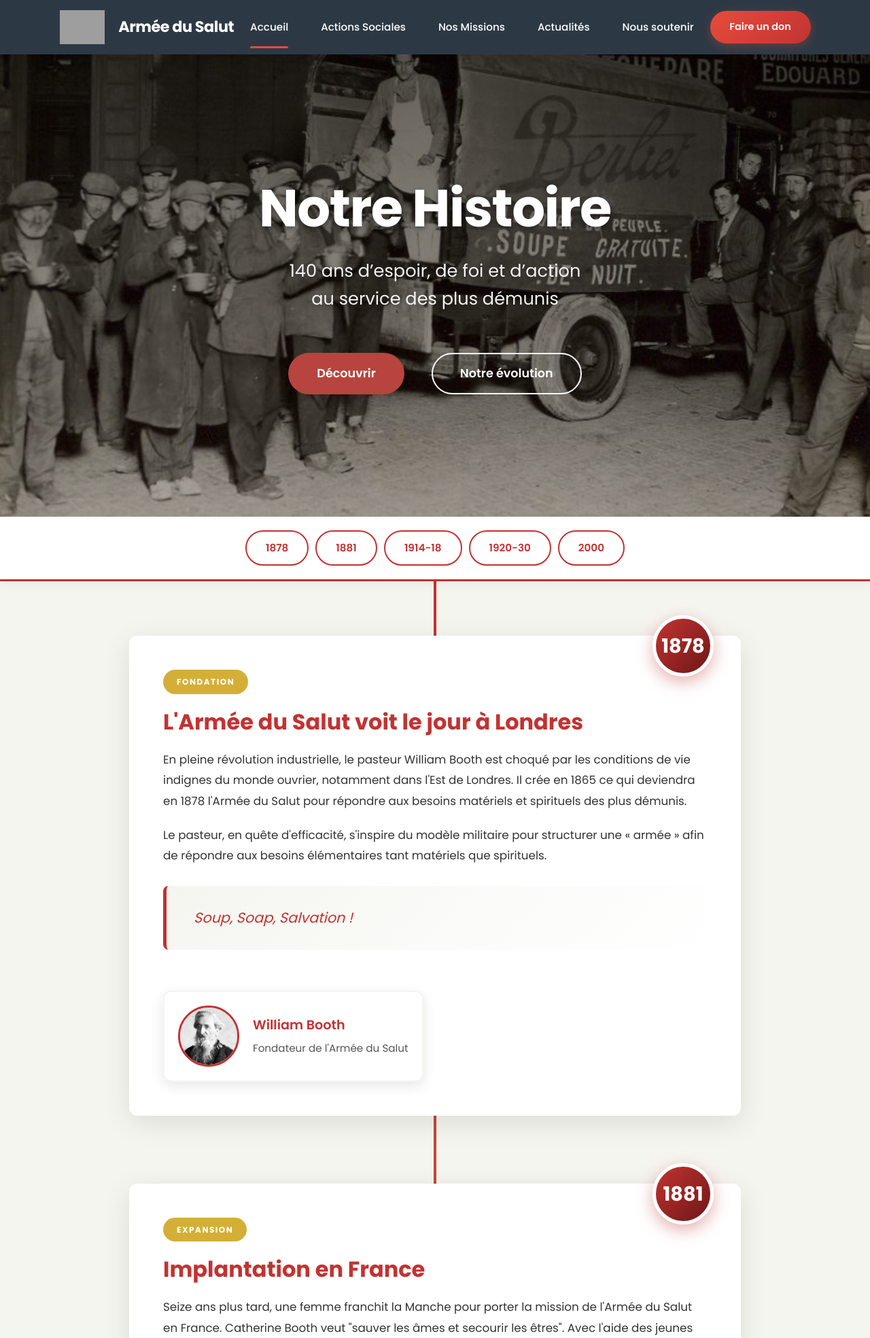
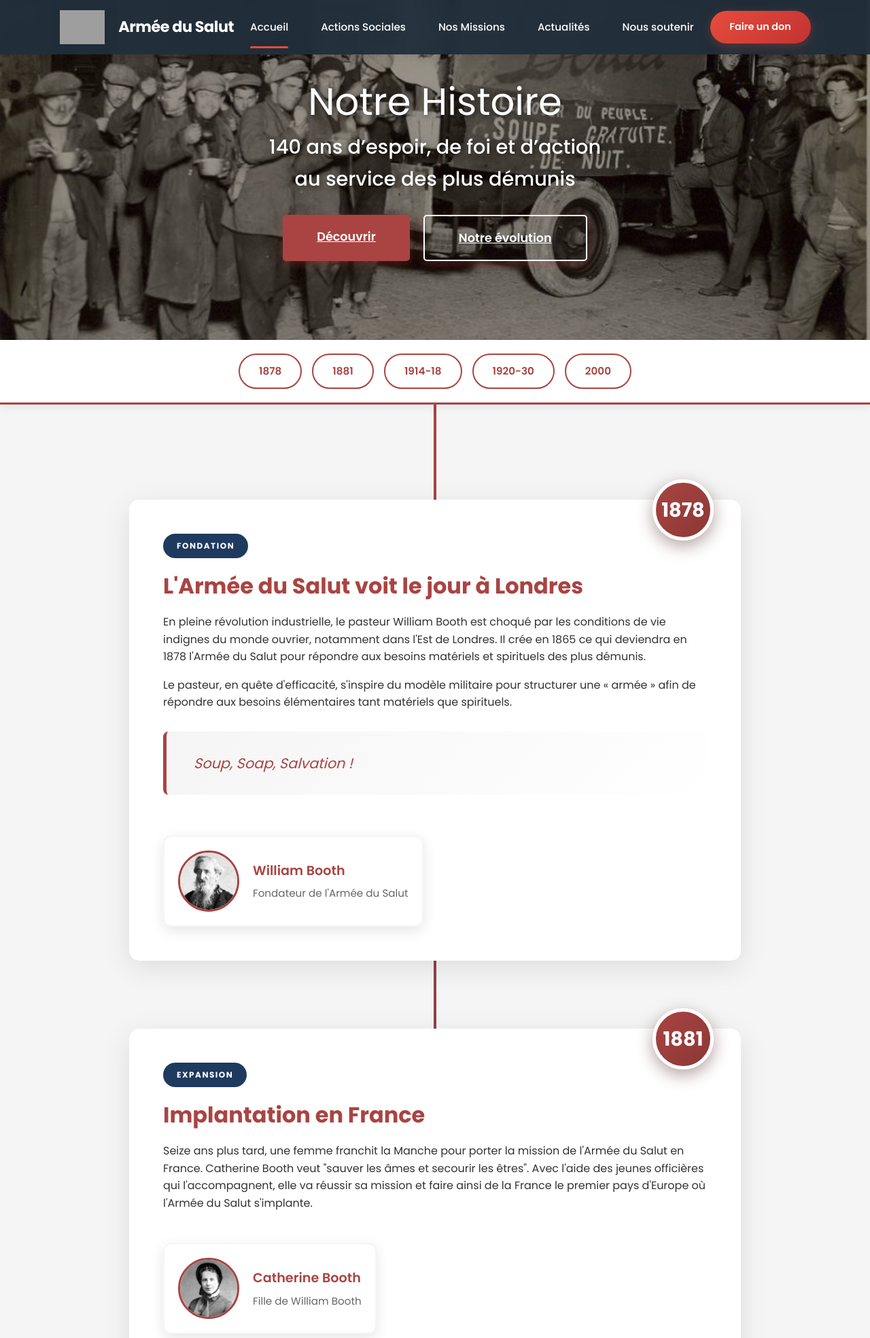
Before and after one commit to ribeiro-angela/SAE-3, a PHP site: page /pages/histoire.php in a window 1280 px wide. Shown: the top 1968 px of the page at 68% size. Run offline with PHP 8.4, Linux system fonts and the light colour scheme; grey boxes are pictures that could not be loaded.

Commit message:
ameliroation css

```diff
--- a/assets/css/main.css
+++ b/assets/css/main.css
@@ -385,379 +385,144 @@
 }
 
 /* ========== SECTION SLOGAN/HERO ========== */
-.hero-histoire {
-    position: relative;
-    height: 85vh;
-    background: url('../image/soupedenuit1925.jpg') center/cover no-repeat;
+* {
+    margin: 0;
+    padding: 0;
+    box-sizing: border-box;
+}
+
+:root {
+    font-family: 'Segoe UI', Tahoma, Geneva, Verdana, sans-serif;
+    line-height: 1.6;
+    font-weight: 400;
+    --primary-red: #a94442;
+    --dark-blue: #1e3a5f;
+    --light-bg: #f5f5f5;
+    --white: #ffffff;
+    --text-dark: #333333;
+    --text-light: #666666;
+}
+
+body {
+    margin: 0;
+    padding: 0;
+    min-height: 100vh;
+    background-color: var(--light-bg);
+    color: var(--text-dark);
+}
+
+.container {
+    max-width: 1200px;
+    margin: 0 auto;
+    padding: 60px 20px;
+}
+
+/* Hero Section */
+.hero {
+    position: relative;
+    height: 500px;
+    background-image: url('../image/soupedenuit1925.jpg');
+    background-size: cover;
+    background-position: center;
     display: flex;
     align-items: center;
     justify-content: center;
-    color: white;
-    text-align: center;
     overflow: hidden;
 }
 
-.hero-histoire .overlay {
+.hero-overlay {
     position: absolute;
-    inset: 0;
-    background: linear-gradient(180deg, rgba(0,0,0,0.6), rgba(0,0,0,0.3));
-    z-index: 1;
-}
-
-/* Contenu */
+    top: 0;
+    left: 0;
+    width: 100%;
+    height: 100%;
+    background: rgba(0, 0, 0, 0.4);
+}
+
 .hero-content {
     position: relative;
     z-index: 2;
-    max-width: 900px;
-    padding: 0 30px;
-    animation: fadeInUp 1.2s ease forwards;
-}
-
-/* === TITRES === */
-.hero-content h1 {
-    font-size: 4.8rem; /* ++ Agrandi */
-    font-weight: 800;
-    margin-bottom: 25px;
-    letter-spacing: -1.5px;
-    color: #fff;
-    text-shadow: 0 3px 8px rgba(0, 0, 0, 0.4);
-}
-
-.hero-content p {
-    font-size: 1.6rem; /* ++ Agrandi */
+    text-align: center;
+    color: var(--white);
+    padding: 20px;
+}
+
+.hero-title {
+    font-size: 3.5rem;
     font-weight: 400;
-    margin-bottom: 60px; /* ++ Plus d’espace avec les boutons */
-    color: rgba(255, 255, 255, 0.95);
-    line-height: 1.6;
-    text-shadow: 0 2px 6px rgba(0, 0, 0, 0.3);
-}
-
-/* === BOUTONS === */
+    margin-bottom: 10px;
+    text-shadow: 2px 2px 8px rgba(0, 0, 0, 0.5);
+    animation: fadeInDown 1s ease-out;
+}
+
+.hero-subtitle {
+    font-size: 1.8rem;
+    font-weight: 500;
+    margin-bottom: 30px;
+    text-shadow: 2px 2px 8px rgba(0, 0, 0, 0.5);
+    animation: fadeInDown 1s ease-out 0.2s both;
+}
+
 .hero-buttons {
     display: flex;
-    gap: 40px;
     justify-content: center;
-    flex-wrap: wrap;
-}
-
-.btn-red {
-    background: #b7443e;
-    color: white;
-    padding: 16px 42px; /* ++ un peu plus large */
-    border-radius: 40px;
+    gap: 20px;
+}
+
+.cta-button {
+    background-color: var(--primary-red);
+    color: var(--white);
+    border: none;
+    padding: 18px 50px;
+    font-size: 1.1rem;
     font-weight: 600;
-    font-size: 1.1rem;
-    text-decoration: none;
-    transition: 0.3s;
-    box-shadow: 0 5px 20px rgba(0, 0, 0, 0.2);
-}
-
-.btn-red:hover {
-    background: #a03b36;
-    transform: translateY(-2px);
-}
-
-.btn-outline {
-    border: 2px solid #fff;
-    color: #fff;
-    padding: 14px 40px;
-    border-radius: 40px;
-    font-weight: 600;
-    font-size: 1.1rem;
-    text-decoration: none;
-    transition: 0.3s;
-}
-
-.btn-outline:hover {
-    background: #fff;
-    color: #b7443e;
-    transform: translateY(-2px);
-}
-
-
-
-
-
-.section-content {
-    display: flex;
-    align-items: center;
-    justify-content: space-between;
-    max-width: 1400px;
-    margin: 0 auto;
-    width: 100%;
-    gap: 80px;
-}
-
-.slogan-details {
-    flex: 1;
-    color: var(--white-color);
-    max-width: 550px;
-}
-
-.slogan-details .title {
-    font-size: 68px;
-    font-weight: 700;
-    margin-bottom: 25px;
-    line-height: 1.1;
-    letter-spacing: -1px;
-}
-
-.slogan-details .subtitle {
-    font-size: 18px;
-    font-weight: 400;
-    margin: 30px 0 50px;
-    line-height: 1.6;
-    opacity: 0.95;
-}
-
-.image-slogan {
-    flex: 1;
-    display: flex;
-    justify-content: flex-end;
-    align-items: center;
-}
-
-.image-slogan img {
-    width: 100%;
-    max-width: 450px;
-    height: 550px;
-    object-fit: cover;
-    border-radius: 12px;
-    filter: grayscale(20%) blur(0.5px);
-    opacity: 0.85;
-}
-
-/* ========== SECTION ASSOCIATION ========== */
-.section-association {
-    background-color: var(--white-color);
-    padding: 100px 80px;
-}
-
-.section-association h2 {
-    font-size: 48px;
-    font-weight: 700;
-    margin-bottom: 70px;
-    color: var(--primary-color);
-    text-align: center;
-}
-
-.sous-association {
-    display: flex;
-    align-items: flex-start;
-    gap: 80px;
-}
-
-.association-text {
-    flex: 1;
-    font-size: 16px;
-    line-height: 1.9;
-    padding-right: 30px;
-}
-
-.association-text p {
-    color: var(--primary-color);
-}
-
-.association-images {
-    flex: 1;
-    position: relative;
-    display: flex;
-    align-items: center;
-    justify-content: center;
-    min-height: 400px;
-}
-
-.association-image {
-    position: absolute;
-    width: 200px;
-    height: 250px;
-    object-fit: cover;
-    border-radius: 12px;
-    box-shadow: 0 10px 30px rgba(0, 0, 0, 0.2);
-    transition: var(--transition);
-    border: 6px solid white;
-}
-
-.association-image:nth-child(1) {
-    transform: rotate(-12deg);
-    top: 0;
-    left: 20px;
-    z-index: 3;
-}
-
-.association-image:nth-child(2) {
-    transform: rotate(8deg);
-    top: 80px;
-    right: 0;
-    z-index: 2;
-}
-
-.association-image:nth-child(3) {
-    transform: rotate(-5deg);
-    bottom: 0;
-    left: 80px;
-    z-index: 1;
-}
-
-.association-image:hover {
-    transform: rotate(0deg) scale(1.05);
-    z-index: 10;
-    box-shadow: 0 15px 40px rgba(0, 0, 0, 0.3);
-}
-
-/* ========== SECTION REJOINDRE ========== */
-.section-rejoindre {
-    background: var(--light-bg);
-    padding: 100px 80px;
-}
-
-.section-rejoindre h2 {
-    font-size: 48px;
-    font-weight: 700;
-    margin-bottom: 60px;
-    color: var(--primary-color);
-    text-align: center;
-}
-
-.rejoindre-cards {
-    display: grid;
-    grid-template-columns: repeat(auto-fit, minmax(300px, 1fr));
-    gap: 30px;
-    max-width: 1200px;
-    margin: 0 auto;
-}
-
-.rejoindre-card {
-    background: var(--white-color);
-    border-radius: 12px;
-    overflow: hidden;
-    box-shadow: var(--shadow-md);
-    transition: var(--transition);
-}
-
-.rejoindre-card:hover {
-    transform: translateY(-5px);
-    box-shadow: var(--shadow-lg);
-}
-
-.rejoindre-card-image {
-    width: 100%;
-    height: 200px;
-    object-fit: cover;
-}
-
-.rejoindre-card-content {
-    padding: 25px;
-}
-
-.rejoindre-card-content h3 {
-    font-size: 22px;
-    color: var(--primary-color);
-    margin-bottom: 15px;
-}
-
-.rejoindre-card-content p {
-    font-size: 15px;
-    line-height: 1.6;
-    color: var(--text-light);
-}
-
-/* ========== SECTION TÉMOIGNAGES ========== */
-.section-temoignages {
-    background: var(--dark-bg);
-    padding: 100px 80px;
-}
-
-.section-temoignages h2 {
-    font-size: 48px;
-    font-weight: 700;
-    margin-bottom: 60px;
-    color: var(--white-color);
-    text-align: center;
-}
-
-.temoignage-container {
-    display: flex;
-    align-items: center;
-    gap: 60px;
-    max-width: 1200px;
-    margin: 0 auto;
-}
-
-.temoignage-image {
-    flex: 0 0 400px;
-}
-
-.temoignage-image img {
-    width: 100%;
-    height: 450px;
-    object-fit: cover;
-    border-radius: 8px;
-    filter: grayscale(30%);
-}
-
-.temoignage-card {
-    flex: 1;
-    color: var(--white-color);
-}
-
-.quote-mark {
-    color: var(--darkRed-color);
-    font-size: 120px;
-    line-height: 0.8;
-    font-family: Georgia, serif;
-    margin-bottom: 20px;
-    display: block;
-}
-
-.temoignage-text {
-    font-size: 20px;
-    line-height: 1.7;
-    margin-bottom: 30px;
-    font-style: italic;
-}
-
-.temoignage-author {
-    padding-top: 20px;
-}
-
-.temoignage-author strong {
-    display: block;
-    font-size: 18px;
-    margin-bottom: 5px;
-    font-weight: 600;
-}
-
-.temoignage-author span {
-    font-size: 14px;
-    opacity: 0.8;
-    font-style: italic;
-}
-
-/* ========== HISTOIRE - TIMELINE ========== */
+    border-radius: 5px;
+    cursor: pointer;
+    transition: all 0.3s ease;
+    animation: fadeInUp 1s ease-out 0.4s both;
+    box-shadow: 0 4px 15px rgba(169, 68, 66, 0.4);
+}
+
+.cta-button:hover {
+    background-color: #8b3735;
+    transform: translateY(-3px);
+    box-shadow: 0 6px 20px rgba(169, 68, 66, 0.6);
+}
+
+.cta-button.secondary {
+    background: transparent;
+    border: 2px solid var(--white);
+}
+
+.cta-button.secondary:hover {
+    background: var(--white);
+    color: var(--primary-red);
+}
+
+/* Navigation Années */
 .annees-nav {
-    background: white;
-    box-shadow: 0 4px 15px rgba(0,0,0,0.05);
+    background: var(--white);
+    box-shadow: 0 2px 15px rgba(0,0,0,0.08);
     position: sticky;
     top: 0;
     z-index: 100;
-    border-bottom: 3px solid var(--darkRed-color);
+    border-bottom: 3px solid var(--primary-red);
 }
 
 .annees-nav .container {
     display: flex;
     justify-content: center;
-    gap: 10px;
+    gap: 15px;
     flex-wrap: wrap;
     padding: 20px;
 }
 
 .annee-tab {
     padding: 12px 28px;
-    background: white;
-    border: 2px solid var(--darkRed-color);
+    background: var(--white);
+    border: 2px solid var(--primary-red);
     border-radius: 30px;
-    color: var(--darkRed-color);
+    color: var(--primary-red);
     font-weight: 600;
     font-size: 0.95rem;
     text-decoration: none;
@@ -766,13 +531,14 @@
 }
 
 .annee-tab:hover {
-    background: var(--darkRed-color);
-    color: white;
-}
-
+    background: var(--primary-red);
+    color: var(--white);
+}
+
+/* Timeline Wrapper */
 .timeline-wrapper {
     padding: 80px 20px;
-    background: var(--cream);
+    background: var(--light-bg);
     position: relative;
 }
 
@@ -783,7 +549,7 @@
     top: 0;
     bottom: 0;
     width: 4px;
-    background: linear-gradient(to bottom, var(--darkRed-color), var(--gold-color));
+    background: linear-gradient(to bottom, var(--primary-red), var(--dark-blue));
     transform: translateX(-50%);
 }
 
@@ -794,12 +560,21 @@
 
 .carte-histoire {
     position: relative;
-    background: white;
+    background: var(--white);
     padding: 50px;
     max-width: 900px;
     margin: 0 auto;
-    border-radius: 12px;
+    border-radius: 15px;
     box-shadow: 0 10px 40px rgba(0,0,0,0.1);
+    animation: fadeInUp 1s ease-out;
+}
+
+.card-title {
+    font-size: 2rem;
+    color: var(--primary-red);
+    margin-bottom: 20px;
+    font-weight: 700;
+    line-height: 1.3;
 }
 
 .annee-stamp {
@@ -811,20 +586,20 @@
     display: flex;
     align-items: center;
     justify-content: center;
-    background: linear-gradient(135deg, var(--darkRed-color), var(--dark-red-hover));
-    color: white;
+    background: linear-gradient(135deg, var(--primary-red), #8b3735);
+    color: var(--white);
     font-size: 1.8rem;
     font-weight: 700;
     border-radius: 50%;
-    border: 5px solid white;
-    box-shadow: 0 8px 25px rgba(193, 58, 58, 0.4);
+    border: 5px solid var(--white);
+    box-shadow: 0 8px 25px rgba(67, 21, 21, 0.4);
     z-index: 10;
 }
 
 .categorie-tag {
     display: inline-block;
-    background: var(--gold-color);
-    color: white;
+    background: var(--dark-blue);
+    color: var(--white);
     padding: 8px 20px;
     font-size: 0.75rem;
     font-weight: 700;
@@ -834,41 +609,26 @@
     border-radius: 20px;
 }
 
-.carte-histoire h3 {
-    font-size: 2rem;
-    color: var(--darkRed-color);
-    margin-bottom: 20px;
-    font-weight: 700;
-    line-height: 1.3;
-}
-
-.carte-histoire p {
-    font-size: 1.05rem;
-    color: var(--text-dark);
-    margin-bottom: 20px;
-    line-height: 1.8;
-}
-
 .citation-manuscrite {
-    background: linear-gradient(135deg, var(--cream) 0%, white 100%);
-    border-left: 5px solid var(--darkRed-color);
+    background: linear-gradient(135deg, var(--light-bg) 0%, var(--white) 100%);
+    border-left: 5px solid var(--primary-red);
     padding: 30px 40px;
     margin: 30px 0;
     font-size: 1.3rem;
     font-style: italic;
-    color: var(--darkRed-color);
+    color: var(--primary-red);
     position: relative;
     border-radius: 8px;
 }
 
 .personnage-card {
-    background: white;
+    background: var(--white);
     padding: 20px;
     border-radius: 12px;
     box-shadow: 0 6px 20px rgba(0,0,0,0.1);
     margin-top: 30px;
     display: inline-flex;
-    border: 2px solid var(--cream);
+    border: 2px solid var(--light-bg);
 }
 
 .personnage-inner {
@@ -882,13 +642,13 @@
     height: 90px;
     object-fit: cover;
     border-radius: 50%;
-    border: 3px solid var(--darkRed-color);
+    border: 3px solid var(--primary-red);
 }
 
 .personnage-info strong {
     display: block;
     font-size: 1.2rem;
-    color: var(--darkRed-color);
+    color: var(--primary-red);
     margin-bottom: 5px;
     font-weight: 600;
 }
--- a/pages/histoire.php
+++ b/pages/histoire.php
@@ -1,20 +1,19 @@
 <?php
 include '../components/header.php';
+?>
 
-?>
-<!-- HERO -->
-<section class="hero-histoire">
-    <div class="overlay"></div>
+<!-- HERO SECTION -->
+<section class="hero">
+    <div class="hero-overlay"></div>
     <div class="hero-content">
-        <h1>Notre Histoire</h1>
-        <p>140 ans d’espoir, de foi et d’action<br>au service des plus démunis</p>
+        <h1 class="hero-title">Notre Histoire</h1>
+        <p class="hero-subtitle">140 ans d’espoir, de foi et d’action<br>au service des plus démunis</p>
         <div class="hero-buttons">
-            <a href="#timeline" class="btn-red">Découvrir</a>
-            <a href="#missions" class="btn-outline">Notre évolution</a>
+            <a href="#timeline" class="cta-button">Découvrir</a>
+            <a href="#missions" class="cta-button secondary">Notre évolution</a>
         </div>
     </div>
 </section>
-
 
 <!-- NAVIGATION ANNÉES -->
 <nav class="annees-nav">
@@ -36,7 +35,7 @@
             <div class="carte-histoire">
                 <div class="annee-stamp">1878</div>
                 <span class="categorie-tag">Fondation</span>
-                <h3>L'Armée du Salut voit le jour à Londres</h3>
+                <h3 class="card-title">L'Armée du Salut voit le jour à Londres</h3>
                 <p>En pleine révolution industrielle, le pasteur William Booth est choqué par les conditions de vie indignes du monde ouvrier, notamment dans l'Est de Londres. Il crée en 1865 ce qui deviendra en 1878 l'Armée du Salut pour répondre aux besoins matériels et spirituels des plus démunis.</p>
                 <p>Le pasteur, en quête d'efficacité, s'inspire du modèle militaire pour structurer une « armée » afin de répondre aux besoins élémentaires tant matériels que spirituels.</p>
 
@@ -61,7 +60,7 @@
             <div class="carte-histoire">
                 <div class="annee-stamp">1881</div>
                 <span class="categorie-tag">Expansion</span>
-                <h3>Implantation en France</h3>
+                <h3 class="card-title">Implantation en France</h3>
                 <p>Seize ans plus tard, une femme franchit la Manche pour porter la mission de l'Armée du Salut en France. Catherine Booth veut "sauver les âmes et secourir les êtres". Avec l'aide des jeunes officières qui l'accompagnent, elle va réussir sa mission et faire ainsi de la France le premier pays d'Europe où l'Armée du Salut s'implante.</p>
                 <div class="personnage-card">
                     <div class="personnage-inner">
@@ -80,7 +79,7 @@
             <div class="carte-histoire">
                 <div class="annee-stamp">1914</div>
                 <span class="categorie-tag">Action humanitaire</span>
-                <h3>Les "Foyers du soldat"</h3>
+                <h3 class="card-title">Les "Foyers du soldat"</h3>
                 <p>Entre 1914 et 1918, l'Armée du Salut crée des "Foyers du soldat" pour venir en aide aux soldats, aux veuves et aux orphelins de la Première Guerre mondiale, ses actions lui permettront d'être reconnue et appréciée en France.</p>
 
                 <div class="photos-collage">
@@ -100,31 +99,23 @@
 
         <!-- STATS -->
         <div class="stats-vintage">
-            <h3>L'Armée du Salut en chiffres</h3>
-            <div class="row g-4">
-                <div class="col-md-3 col-6">
+            <h3 class="stats-title">L'Armée du Salut en chiffres</h3>
+            <div class="stats-grid">
                 <div class="stat-card">
                     <span class="stat-nombre">1714</span>
                     <span class="stat-label">Personnes mobilisées</span>
                 </div>
-                </div>
-                <div class="col-md-3 col-6">
                 <div class="stat-card">
                     <span class="stat-nombre">134</span>
                     <span class="stat-label">Pays d'intervention</span>
                 </div>
-                </div>
-                <div class="col-md-3 col-6">
                 <div class="stat-card">
                     <span class="stat-nombre">2800</span>
                     <span class="stat-label">Salariés en France</span>
                 </div>
-                </div>
-                <div class="col-md-3 col-6">
                 <div class="stat-card">
                     <span class="stat-nombre">240</span>
                     <span class="stat-label">Établissements</span>
-                    </div>
                 </div>
             </div>
         </div>
@@ -134,7 +125,7 @@
             <div class="carte-histoire">
                 <div class="annee-stamp">1920</div>
                 <span class="categorie-tag">Développement</span>
-                <h3>Construction des grands établissements</h3>
+                <h3 class="card-title">Construction des grands établissements</h3>
                 <p>Dans les deux décennies qui suivent la Grande Guerre, l'oeuvre de l'Armée du Salut se développe notamment sous l'impulsion du couple Albin et Blanche Peyron. Des années 1920 aux années 1930, plusieurs grands établissements de l'Armée du Salut sont construits comme le Palais de la Femme, la Cité de Refuge, Le Palais du Peuple, la Résidence Catherine Booth.</p>
                 <p>En 1931, l'Association des Oeuvres Françaises de Bienfaisance de l'Armée du Salut (AOFBAS), reconnue d'utilité publique, est créée ce qui permet à l'Armée du Salut de recevoir des dons et legs et de les affecter aux projets en cours. La même année, les premières Soupes de nuit sont distribuées dans les rues de Paris.</p>
 
@@ -149,12 +140,12 @@
             <div class="carte-histoire">
                 <div class="annee-stamp">2000</div>
                 <span class="categorie-tag">Modernisation</span>
-                <h3>Création de la Fondation de l'Armée du Salut</h3>
+                <h3 class="card-title">Création de la Fondation de l'Armée du Salut</h3>
                 <p>Cette association est remplacée par la Fondation de l'Armée du Salut reconnue d'utilité publique, en 2000 (décret du 11 avril 2000). La Fondation intervient essentiellement dans la prévention de la violence auprès des jeunes et l'éducation, la réinsertion de femmes et d'hommes et de familles en situation d'exclusion, l'insertion professionnelle des personnes handicapées et déficientes mentales ou encore l'accompagnement des personnes âgées dépendantes. Sa devise : Secourir, Accompagner, Reconstruire.</p>
                 <p>La Fondation emploie 2 800 salariés et compte plus de 240 établissements et services d'action sociale en France. Elle est habilitée à recevoir legs et donations et fonctionne aussi grâce à ses donateurs et testateurs.</p>
 
                 <div class="actions-box">
-                    <h4>Nos actions aujourd'hui</h4>
+                    <h4 class="actions-title">Nos actions aujourd'hui</h4>
                     <ul>
                         <li>Accueil d'urgence et hébergement</li>
                         <li>Aide alimentaire</li>
@@ -170,9 +161,9 @@
 
 <section class="cta-vintage">
     <div class="container">
-        <h3>L'histoire continue avec vous</h3>
-        <p>Rejoignez les milliers de personnes qui soutiennent notre action depuis plus d'un siècle</p>
-        <a href="#" class="btn-vintage">Faire un don</a>
-        <a href="#" class="btn-vintage outline">Devenir bénévole</a>
+        <h3 class="cta-title">L'histoire continue avec vous</h3>
+        <p class="cta-subtitle">Rejoignez les milliers de personnes qui soutiennent notre action depuis plus d'un siècle</p>
+        <a href="#" class="cta-button">Faire un don</a>
+        <a href="#" class="cta-button secondary">Devenir bénévole</a>
     </div>
 </section>
```
Also changed, not shown: other parts of assets/css/main.css (+93 -15 lines). Lines whose indentation alone changed are shown as unchanged.
